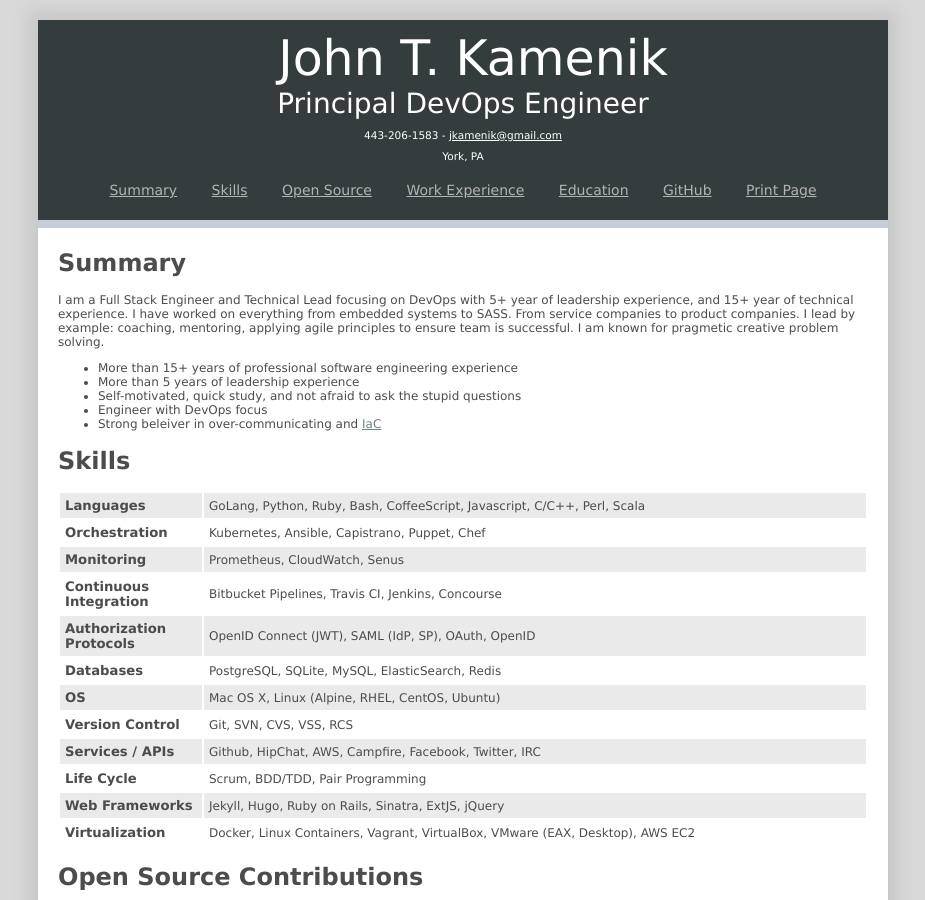
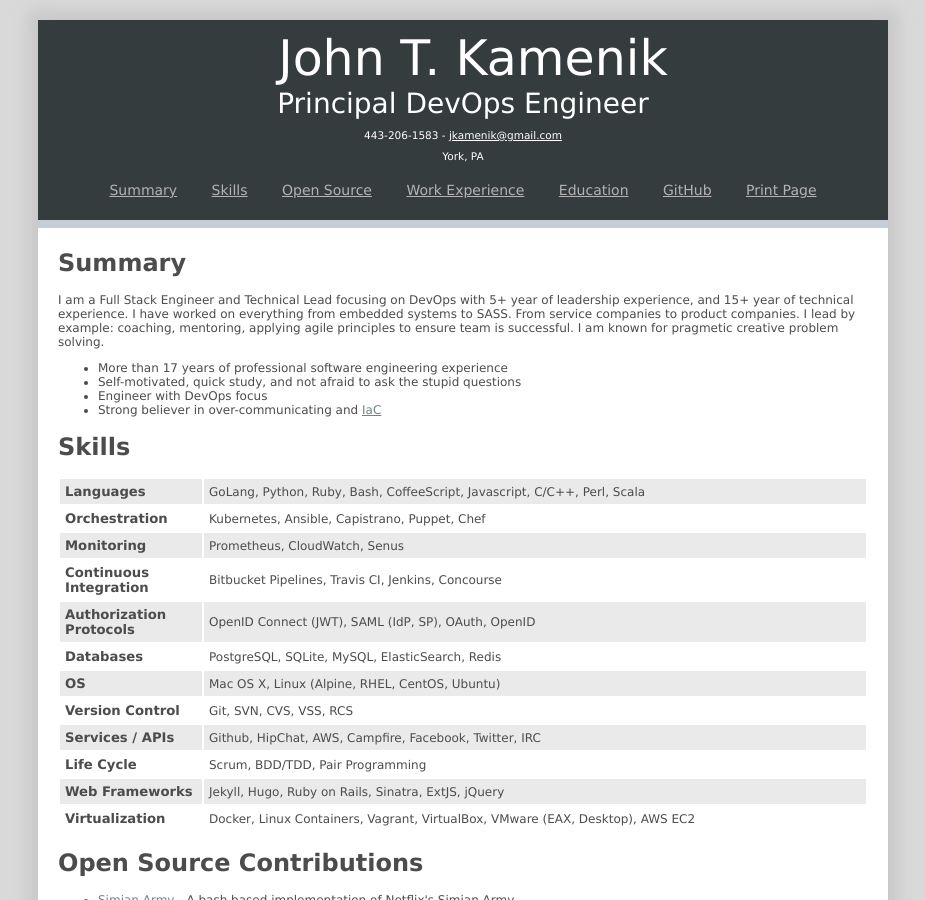
Before and after one commit to srvullupala/Resume, a Jekyll site: the page built from index.html, in a window 1280 px wide and 900 px high. Shown: the whole window, without its empty margins (177-1102 px from the left). Built offline with Jekyll 4.4.1, drawn with Linux system fonts in a browser that asks for light colours; Markdown is read by kramdown in place of the engine named in the settings.

Commit message:
Fixed the summary

```diff
--- a/_data/summary.yml
+++ b/_data/summary.yml
@@ -1,5 +1,4 @@
-- More than 15+ years of professional software engineering experience
-- More than 5 years of leadership experience
+- More than 17 years of professional software engineering experience
 - Self-motivated, quick study, and not afraid to ask the stupid questions
 - Engineer with DevOps focus
-- Strong beleiver in over-communicating and <a href="https://en.wikipedia.org/wiki/Infrastructure_as_Code">IaC</a>
+- Strong believer in over-communicating and <a href="https://en.wikipedia.org/wiki/Infrastructure_as_Code">IaC</a>
```
